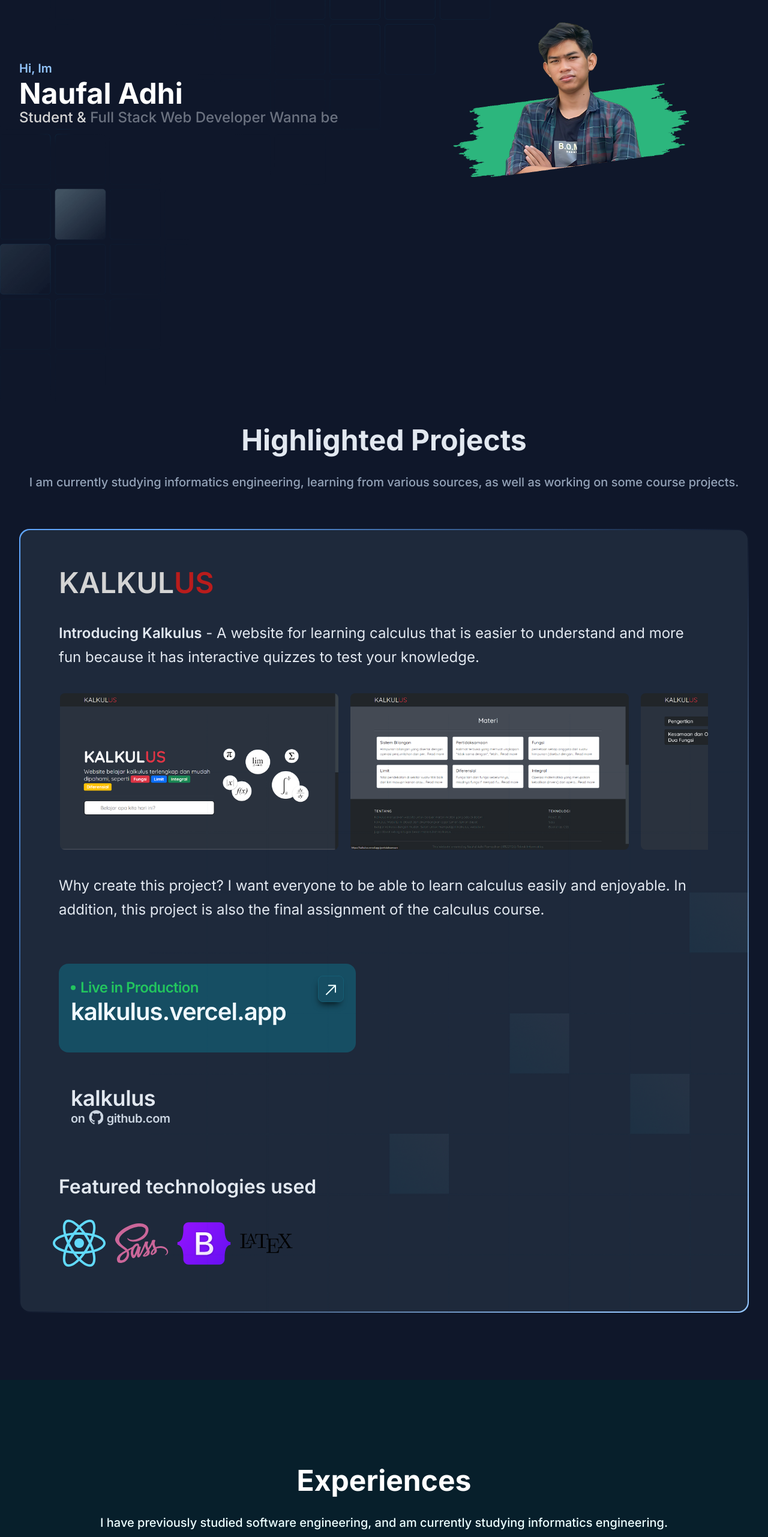
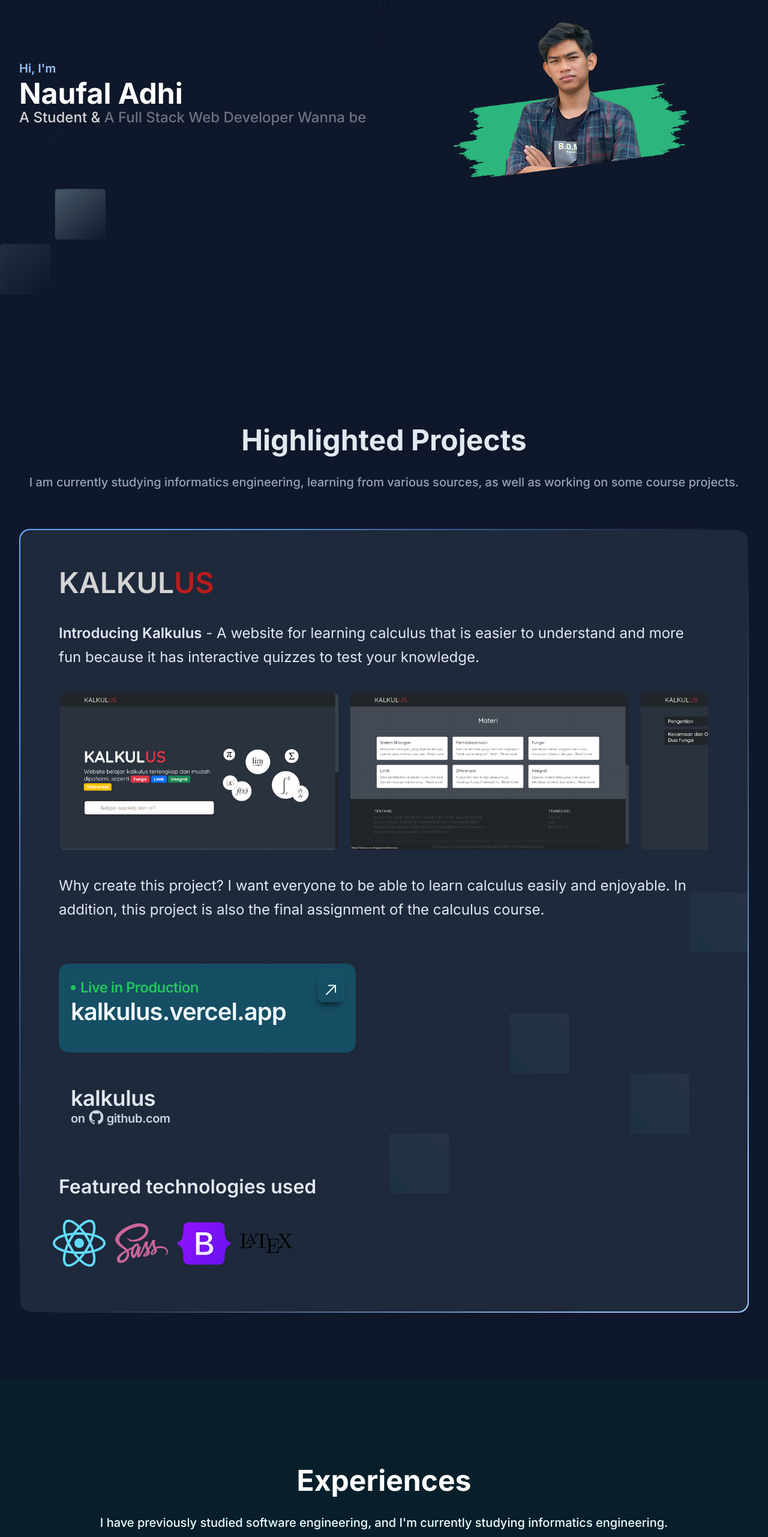
Before and after one commit to Nopalogic/naufaladhi, a Next.js app: page / in a window 1280 px wide. Shown: the part 234-2797 px from the top of the page at 60% size. Built offline with nearby package versions, Linux system fonts and the light colour scheme.

Commit message:
fix: correct grammer

```diff
--- a/src/app/page.tsx
+++ b/src/app/page.tsx
@@ -22,15 +22,15 @@ export default function Home() {
             <div className="flex flex-wrap items-center">
               <div className="w-full self-center px-4 lg:w-1/2">
                 <h1 className="text-base font-semibold text-blue-300 md:text-xl">
-                  Hi, Im
+                  {"Hi, I'm"}
                   <span className="mt-1 block text-4xl font-bold text-white lg:text-5xl">
                     Naufal Adhi
                   </span>
                 </h1>
                 <h2 className="mb-5 text-lg font-medium text-neutral-300 lg:text-2xl">
-                  Student &{" "}
+                  A Student &{" "}
                   <span className="text-gray-500">
-                    Full Stack Web Developer Wanna be
+                    A Full Stack Web Developer Wanna be
                   </span>
                 </h2>
               </div>
--- a/src/components/experience/ExperienceSection.tsx
+++ b/src/components/experience/ExperienceSection.tsx
@@ -11,8 +11,9 @@ export default function ExperienceSection() {
               Experiences
             </h2>
             <p className="text-md px-4 font-medium text-cyan-50 md:text-xl">
-              I have previously studied software engineering, and am currently
-              studying informatics engineering.
+              {
+                "I have previously studied software engineering, and I'm currently studying informatics engineering."
+              }
             </p>
           </div>
         </div>
```
